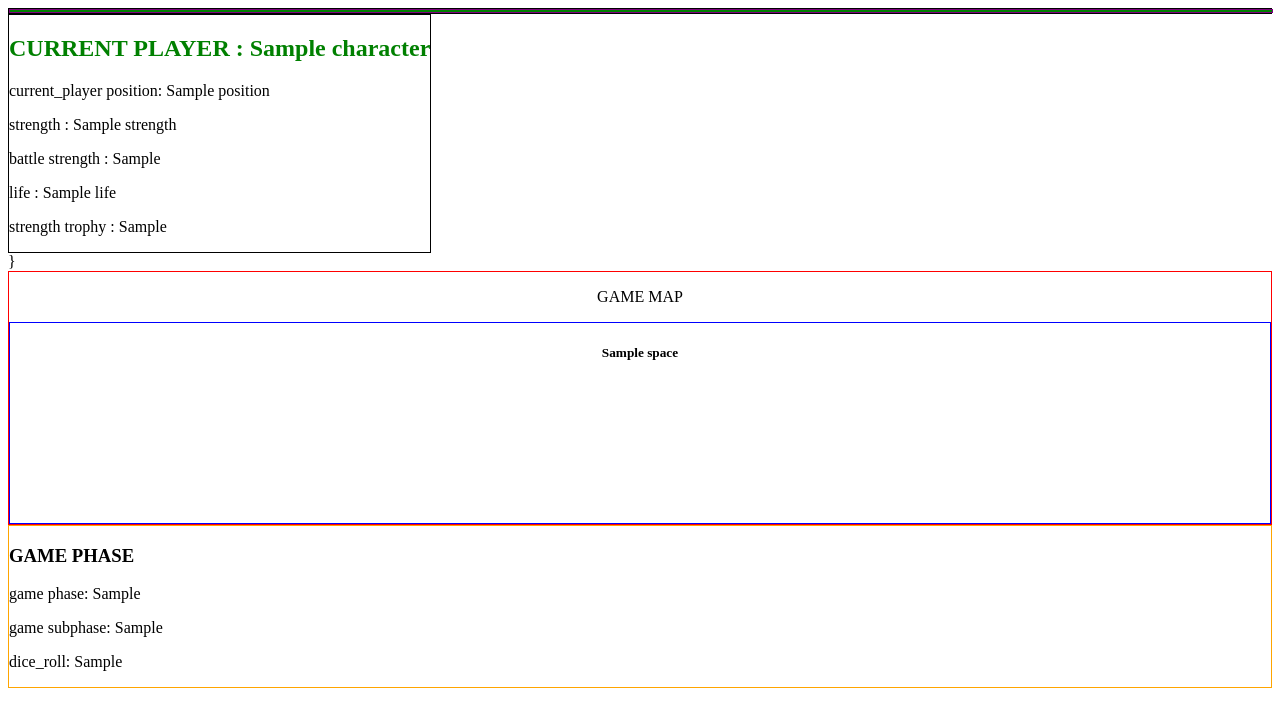
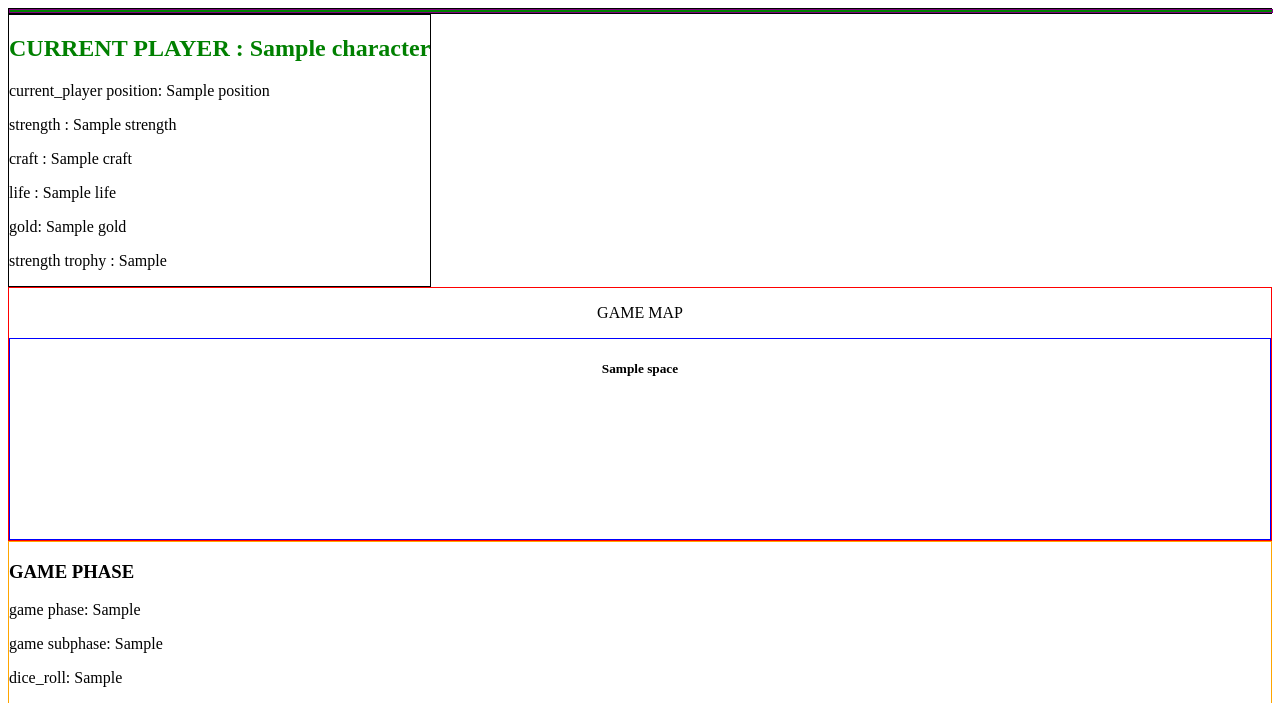
Before and after one commit to BartlomiejOlejniczak/Talisman, a Flask app: template Talisman/templates/ewp.html in a window 1280 px wide. Shown: the top 703 px of the page. Run offline with Flask 2, Linux system fonts and the light colour scheme; the template is opened without the code that fills it: most values are stand-ins (such as "Sample title", 1, 10 or a date in 2020); parts of the project's set-up code (start-up, migrations or seed data) failed here and were passed over.

Commit message:
added take life after win battle, added take gold after win battle, working on craft fighting

```diff
--- a/Talisman/gui2.py
+++ b/Talisman/gui2.py
@@ -257,6 +257,10 @@ def game():
                         print(f'life {tal_game.pvp_loser.life}')
                         tal_game.pvp_loser.life -= 1
                         tal_game.end_turn()
+                elif request.form.get('take_gold'):
+                    tal_game.pvp_loser.gold -= 1
+                    tal_game.pvp_winner.gold += 1
+                    tal_game.end_turn()
                 if request.form.get('end_turn'):
                     tal_game.end_turn()
 
--- a/Talisman/templates/game2.html
+++ b/Talisman/templates/game2.html
@@ -44,8 +44,10 @@
                                 display['move_backward']['cards_to_draw']
                                 }}</h2>
                             <h2>{{ display['game_field'][ display['bmi']] }}</h2>
-                            {% for player in display['players_position_bkw'] %}
-                            <h6>{{ player }} </h6>
+                            {% for player in display['game'].players_in_game %}
+                            {% if player.position == display['game_field'][ display['bmi']] %}
+                            <h6>{{ player.character.title }} </h6>
+                            {% endif %}
                             {% endfor %}
                             <input type="submit" name='backward' value='Go to {{ display["move_backward"]["name"]}}'/>
                         </div>
@@ -54,8 +56,10 @@
                                 display['move_forward']['cards_to_draw']
                                 }}</h2>
                             <h2> {{ display['game_field'][ display['fmi']] }}</h2>
-                            {% for player in display['players_position_fwd'] %}
-                            <h6>{{ player }} </h6>
+                            {% for player in display['game'].players_in_game %}
+                            {% if player.position == display['game_field'][ display['fmi']] %}
+                            <h6>{{ player.character.title }} </h6>
+                            {% endif %}
                             {% endfor %}
 
                             <input type="submit" name='forward' value='Go to {{  display["move_forward"]["name"]}}'/>
@@ -165,9 +169,18 @@
         <p id="cpp">current_player position: {{ display['position'] }}</p>
 
         <p>strength : {{ display['game'].current_player.strength }}</p>
+        <p>craft : {{ display['game'].current_player.craft }}</p>
+        {% if display['game'].game_subphase == 'EWP_Strength '%}
         <p>battle strength : {{ display['game'].current_player.battle_strength }}</p>
+        {% endif %}
+        {% if display['game'].game_subphase == 'EWP_craft' %}
+        <p>battle craft : {{ display['game'].current_player.battle_craft }}</p>
+        {% endif %}
         <p>life : {{ display['life'] }}</p>
-        <p>strength trophy : {{ display['strength_trophy'] }}</p>
+        <p>gold: {{ display['game'].current_player.gold }}</p>
+        {% if (display['game'].current_player.strength_trophy)|length > 0 %}
+        <p>strength trophy : {{ display['game'].current_player.strength_trophy }}</p>
+        {% endif %}
 
     </div>
     {% endif %}
@@ -179,9 +192,15 @@
         {% endif %}
         <!--        <p id="cpp">current_player position: {{ display['position'].name }}</p>-->
         <p>strength : {{ display['game'].pvp_player.strength }}</p>
+        <p>craft : {{ display['game'].pvp_player.craft }}</p>
+        {% if display['game'].game_subphase == 'EWP_Strength' %}
         <p>battle strength : {{ display['game'].pvp_player.battle_strength }}</p>
+        {% endif %}
+        {% if display['game'].game_subphase == 'EWP_craft' %}
+        <p>battle craft : {{ display['game'].pvp_player.battle_craft }}</p>
+        {% endif %}
         <p>life : {{ display['game'].pvp_player.life }}</p>
-        <p>strength trophy : {{ display['strength_trophy'] }}</p>
+        <p>strength trophy : {{ display['game'].pvp_player.strenght_trophy }}</p>
     </div>
     {% endif %}
 
@@ -201,7 +220,7 @@
         </form>
     </div>
     {% endif %}
-    {% if display['game'].game_subphase == 'EWP_Strength' %}
+    {% if display['game'].game_subphase in ('EWP_Strength', 'EWP_craft') %}
     <div style="order: 2">
         <form method="POST">
             <h1>Please dice roll</h1>
@@ -222,7 +241,10 @@
             <div>
                 <h3> What do you want to do with loser? </h3>
                 <input type="submit" name='take_life' value='take 1 point of life'/>
+                {% if display['game'].pvp_loser.gold > 0 %}
                 <input type="submit" name='take_gold' value='take 1 piece of gold'/>
+
+                {% endif %}
                 <input type="submit" name='take_item' value='take 1 item'/>
             </div>
             {% endif %}
@@ -267,7 +289,7 @@
 </div>
 
 <!-- GAME MAP -->
-{% if display['game'].game_phase != 'how_many_players' %}}
+{% if display['game'].game_phase != 'how_many_players' %}
 <div style=" border :1px solid red">
     <p style="text-align: center"> GAME MAP </p>
     <div style="display:flex">
```
Also changed, not shown: Talisman/game2.py (+5 -5 lines), Talisman/player.py (+15 -2 lines).
